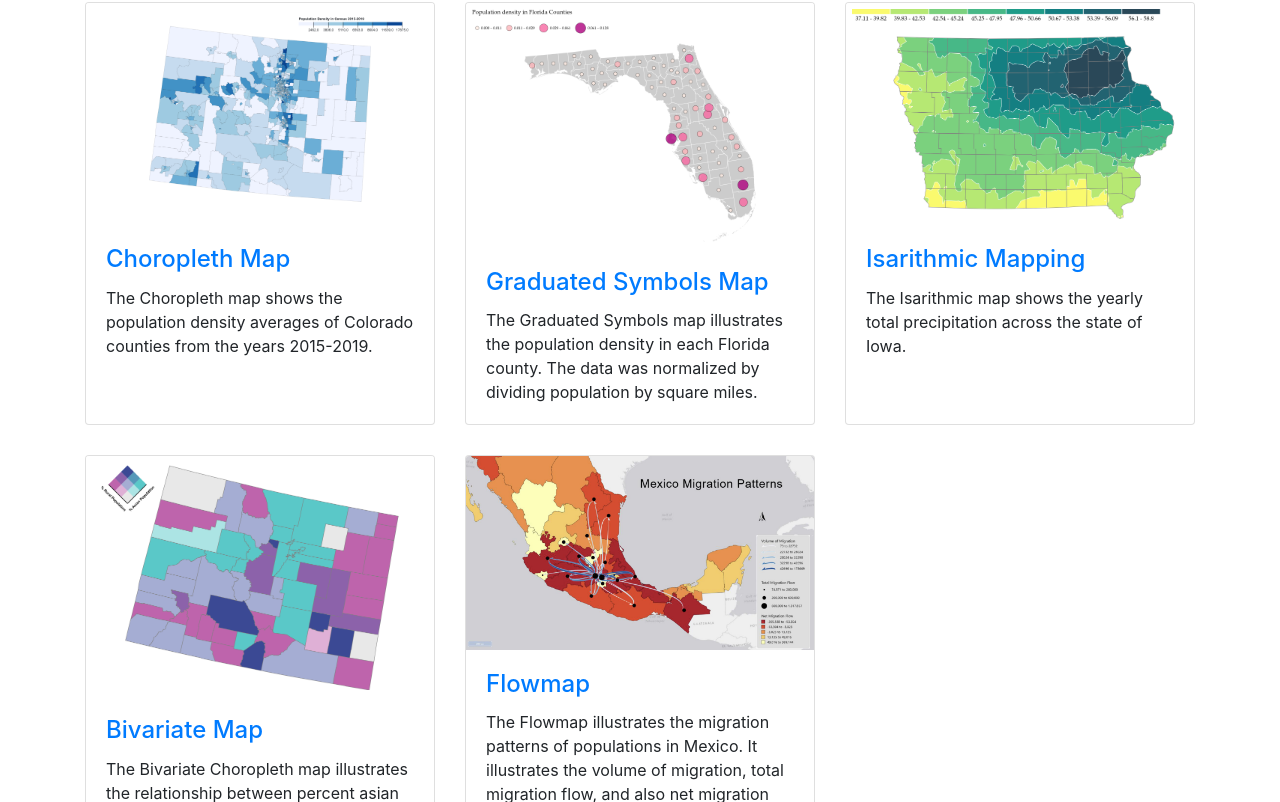
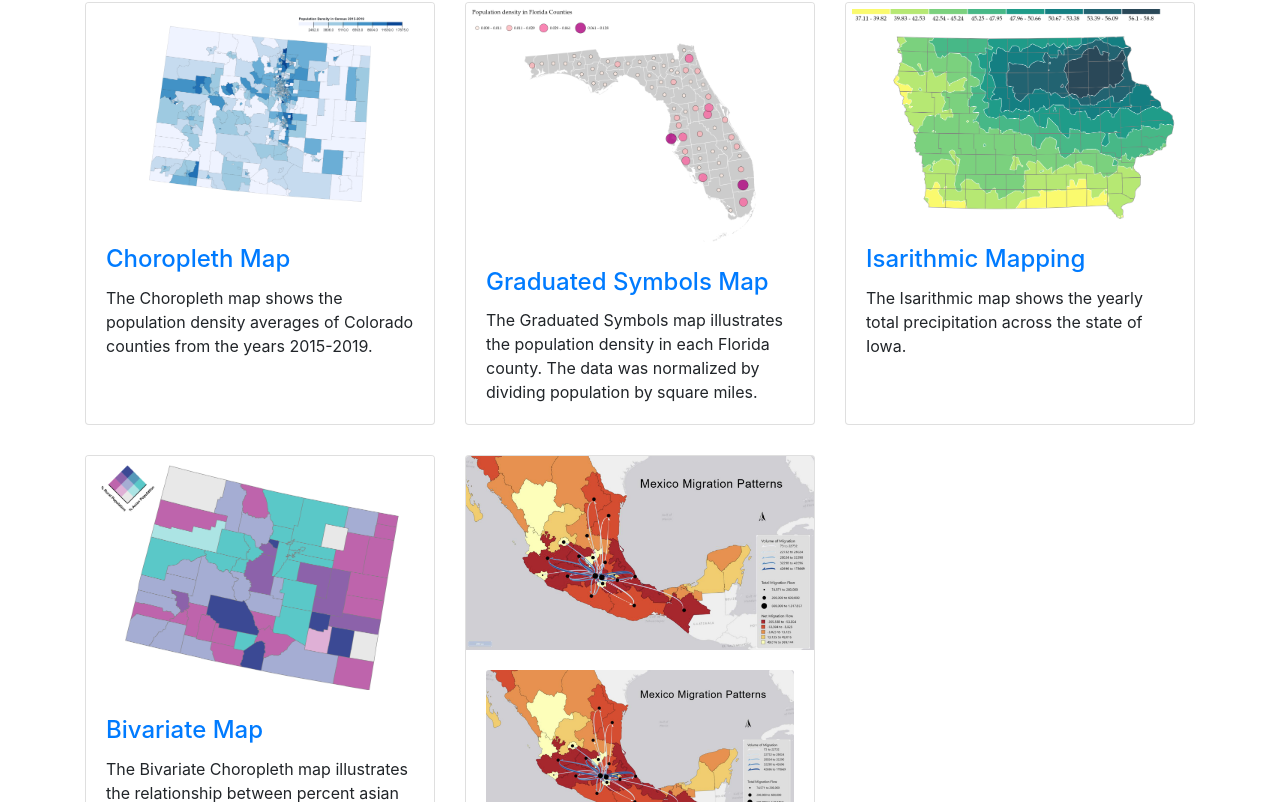
Before and after one commit to geog3540/kroush2, a website: page index.html in a window 1280 px wide. Shown: the part 150-952 px from the top of the page. Drawn offline with Linux system fonts and the light colour scheme.

Commit message:
Update index.html

```diff
--- a/index.html
+++ b/index.html
@@ -106,7 +106,7 @@
             <a href="flowmap.html"><img class="card-img-top" src="Images/Flowmap.png" alt=""></a>
             <div class="card-body">
               <h4 class="card-title">
-                <a href="Flowmap.html">Flowmap</a>
+                <a href="Flowmap.html"><img class="card-img-top" src="Images/Flowmap.png" alt=""></a>
               </h4>
               <p class="card-text">The Flowmap illustrates the migration patterns of populations in Mexico. It illustrates the volume of migration, total migration flow, and also net migration flow. The choropleth part uses a choroplath base to show the overal net migration flow of each area.</p>
             </div>
```
